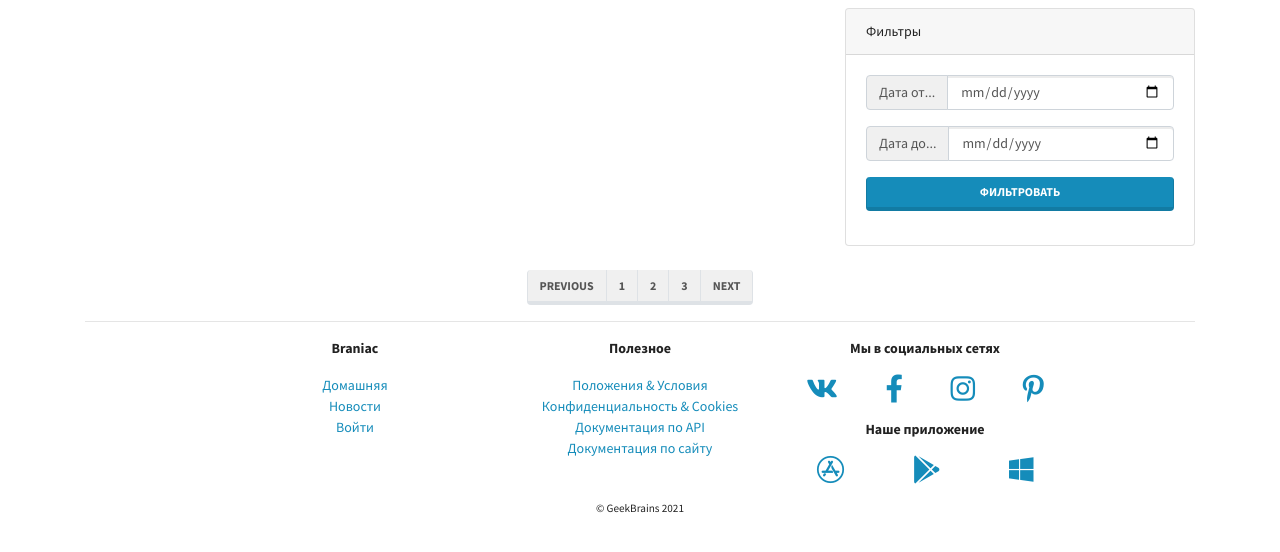
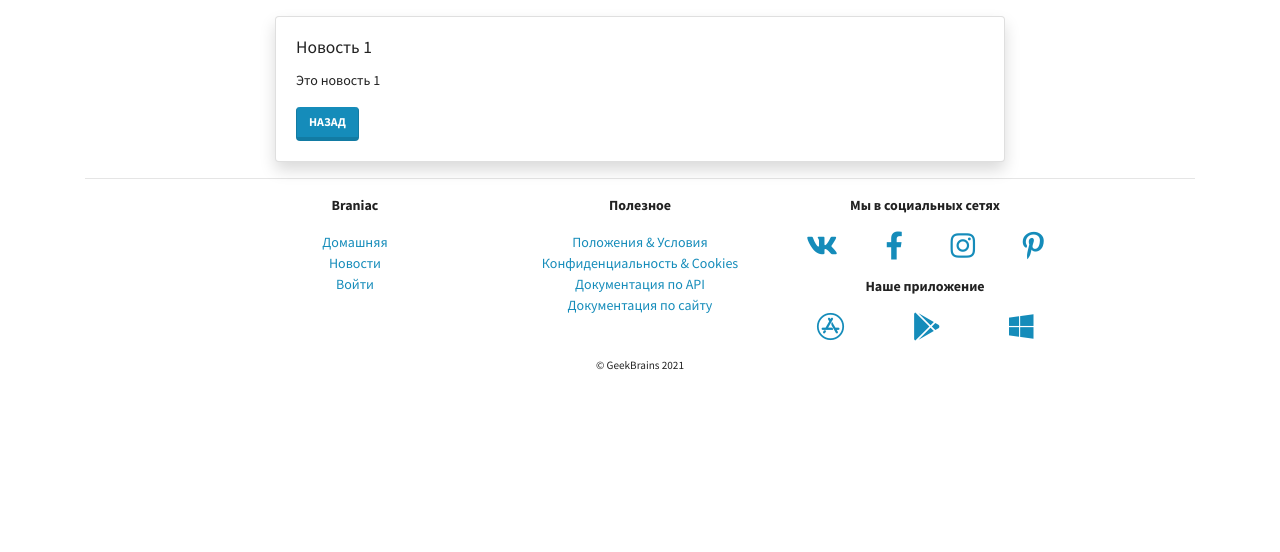
Before and after one commit to Eulampios/django_h, a Django app: page /mainapp/news/1/detail/ in a window 1280 px wide. Shown: the part 77-629 px from the top of the page. Run offline with Django 4.2, Linux system fonts and the light colour scheme; data comes from the database, SQL or seed files in the repository; both versions use the stored data as it was after the commit; some libraries are stand-ins or nearby versions.

Commit message:
edit news_detail.html

```diff
--- a/mainapp/templates/mainapp/news_detail.html
+++ b/mainapp/templates/mainapp/news_detail.html
@@ -1,66 +1,21 @@
 {% extends 'mainapp/base.html' %}
 
+{% block title %}
+    {{ object.title|default:"Новости" }}
+{% endblock title %}
 
 {% block content %}
-
-<div class="row">
-
-    <div class="col-lg-8">
-        {% for news in object_list %}
-        <div class="card my-2">
-            <div class="card-body">
-                <h5 class="card-title">{{ news.title }}</h5>
-                <h6 class="card-subtitle mb-2 text-muted">{{ news.date | date:"d.m.Y" }}</h6>
-                <p class="card-text">{{ news.description }}</p>
-                <a href="#" class="card-link">Подробнее</a>
-            </div>
-        </div>
-        {% endfor %}
-
-
-    </div>
-
-    <div class="col-lg-4">
-        <div class="card my-2 sticky-top">
-            <div class="card-header">
-                Фильтры
-            </div>
-            <div class="card-body">
-                <form action="">
-                    <div class="input-group mb-3">
-                        <div class="input-group-prepend">
-                            <span class="input-group-text" id="basic-addon1">Дата от...</span>
-                        </div>
-                        <input type="date" class="form-control" name="dateFrom">
-                    </div>
-                    <div class="input-group mb-3">
-                        <div class="input-group-prepend">
-                            <span class="input-group-text" id="basic-addon1">Дата до...</span>
-                        </div>
-                        <input type="date" class="form-control" name="dateTo">
-                    </div>
-
-                    <button type="submit" class="btn btn-primary btn-block">Фильтровать</button>
-                </form>
+    <div class="row justify-content-center pt-3">
+        <div class="col-md-12 col-lg-8">
+            <div class="card shadow">
+                <div class="card-body">
+                    <h5 class="card-title">{{ object.title }}</h5>
+                    <p class="card-text">
+                        {{ object.body }}
+                    </p>
+                    <a href="{% url 'mainapp:news' %}" class="btn btn-primary">Назад</a>
+                </div>
             </div>
         </div>
     </div>
-
-</div>
-
-<div class="row justify-content-center align-items-center mt-3 mb-n3">
-    <nav aria-label="Page navigation example">
-        <ul class="pagination">
-            <li class="page-item"><a class="page-link" href="#">Previous</a></li>
-            <li class="page-item"><a class="page-link" href="#">1</a></li>
-            <li class="page-item"><a class="page-link" href="#">2</a></li>
-            <li class="page-item"><a class="page-link" href="#">3</a></li>
-            <li class="page-item"><a class="page-link" href="#">Next</a></li>
-        </ul>
-    </nav>
-</div>
-
-
-</div>
-
-{% endblock %}
+{% endblock content %}
--- a/mainapp/templates/mainapp/news_list.html
+++ b/mainapp/templates/mainapp/news_list.html
@@ -20,7 +20,8 @@
                         <h6 class="card-subtitle mb-2 text-muted">
                             {{ item.created|date:"Y-m-d h-i-s" }}
                         </h6>
-                        <p class="card-text">{{ item.preambule }}</p>
+                        <p class="card-text">{{ item.description }}</p>
+{#                                поле называется description или intro#}
                         <div class="row">
                             <div class="col">
                                 <a href="{% url 'mainapp:news_detail' pk=item.pk %}"
```
Also changed, not shown: db.sqlite3.
